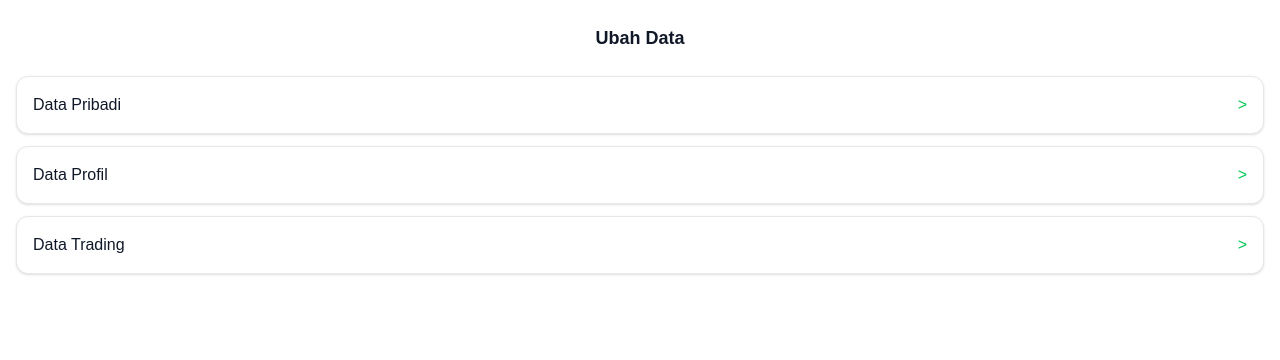
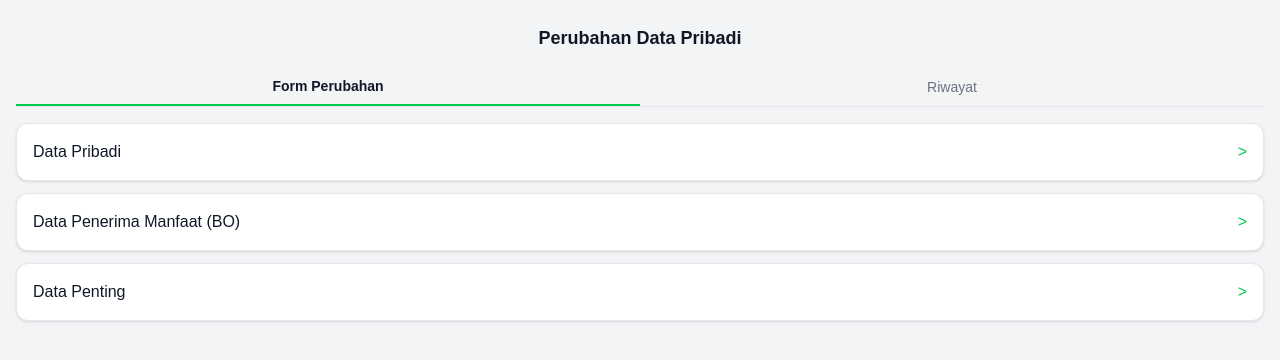
Before and after one commit to 16didiks/update-akun, a Next.js app: page /update-account in a window 1280 px wide. Shown: the top 360 px of the page. Built offline with nearby package versions, Linux system fonts and the light colour scheme.

Commit message:
feat: UI Tab riwayat

```diff
--- a/src/app/update-account/page.tsx
+++ b/src/app/update-account/page.tsx
@@ -1,8 +1,10 @@
 'use client'
 
+import { useState } from 'react'
 import { useRouter, useSearchParams } from 'next/navigation'
 
 export default function UpdateAccountMenuPage() {
+  const [tab, setTab] = useState<'form' | 'history'>('form')
   const router = useRouter()
   const searchParams = useSearchParams()
 
@@ -10,31 +12,67 @@
   const theme = searchParams.get('theme') || 'light'
 
   const menus = [
-    { label: 'Data Pribadi', key: 'personal' },
-    { label: 'Data Profil', key: 'profile' },
-    { label: 'Data Trading', key: 'trading' },
+    { label: 'Data Pribadi', key: 'data-pribadi' },
+    { label: 'Data Penerima Manfaat (BO)', key: 'beneficiary' },
+    { label: 'Data Penting', key: 'important' },
   ]
 
-  const handleClick = (key: string) => {
+  const goTo = (key: string) => {
     router.push(`/update-account/${key}?p1=${p1}&theme=${theme}`)
   }
 
   return (
     <div
       className={`min-h-screen px-4 py-6 ${
-        theme === 'dark' ? 'bg-black text-white' : 'bg-white text-gray-900'
+        theme === 'dark' ? 'bg-black text-white' : 'bg-gray-100 text-gray-900'
       }`}
     >
-      <div className="mb-6 text-center">
-        <h1 className="text-lg font-semibold">Ubah Data</h1>
+      {/* HEADER */}
+      <div className="mb-4 text-center">
+        <h1 className="text-lg font-semibold">Perubahan Data Pribadi</h1>
       </div>
 
+      {/* Tabs */}
+      <div
+        className={`flex mb-4 border-b ${
+          theme === 'dark' ? 'border-gray-700' : 'border-gray-200'
+        }`}
+      >
+        <button
+          onClick={() => setTab('form')}
+          className={`flex-1 py-2 text-sm ${
+            tab === 'form'
+              ? 'border-b-2 border-green-500 font-semibold'
+              : theme === 'dark'
+                ? 'text-gray-400'
+                : 'text-gray-500'
+          }`}
+        >
+          Form Perubahan
+        </button>
+
+        <button
+          onClick={() => setTab('history')}
+          className={`flex-1 py-2 text-sm ${
+            tab === 'history'
+              ? 'border-b-2 border-green-500 font-semibold'
+              : theme === 'dark'
+                ? 'text-gray-400'
+                : 'text-gray-500'
+          }`}
+        >
+          Riwayat
+        </button>
+      </div>
+
+      {/* FORM TAB */}
+      {tab === 'form' && (
         <div className="space-y-3">
           {menus.map((item) => (
             <div
               key={item.key}
-            onClick={() => handleClick(item.key)}
-            className={`flex justify-between items-center rounded-xl p-4 cursor-pointer transition active:scale-[0.98]
+              onClick={() => goTo(item.key)}
+              className={`p-4 rounded-xl flex justify-between items-center cursor-pointer transition active:scale-[0.98]
                 ${
                   theme === 'dark'
                     ? 'bg-[#111] text-white'
@@ -47,6 +85,84 @@
             </div>
           ))}
         </div>
+      )}
+
+      {/* HISTORY TAB */}
+      {tab === 'history' && (
+        <div
+          className={`rounded-xl overflow-hidden ${
+            theme === 'dark'
+              ? 'bg-[#111] text-white'
+              : 'bg-white text-gray-900 border border-gray-200'
+          }`}
+        >
+          {/* HEADER */}
+          <div
+            className={`grid grid-cols-3 px-4 py-3 text-xs font-semibold ${
+              theme === 'dark'
+                ? 'text-gray-400 border-b border-gray-700'
+                : 'text-gray-500 border-b border-gray-200'
+            }`}
+          >
+            <span>Time</span>
+            <span>Perubahan</span>
+            <span className="text-right">Status</span>
+          </div>
+
+          {/* LIST */}
+          <div className="divide-y divide-gray-700">
+            {[
+              {
+                date: '20 Jan 2025',
+                time: '13:42:15',
+                desc: 'Perubahan data berhasil',
+                status: 'Selesai',
+              },
+              {
+                date: '17 Jan 2025',
+                time: '10:15:29',
+                desc: 'Perubahan email masuk',
+                status: 'Dalam Proses',
+              },
+              {
+                date: '16 Jan 2025',
+                time: '13:42:15',
+                desc: 'Perubahan nomor handphone masuk',
+                status: 'Ditolak',
+              },
+            ].map((item, i) => {
+              const statusStyle =
+                item.status === 'Selesai'
+                  ? 'bg-green-500/20 text-green-400'
+                  : item.status === 'Dalam Proses'
+                    ? 'bg-yellow-500/20 text-yellow-400'
+                    : 'bg-red-500/20 text-red-400'
+
+              return (
+                <div key={i} className="grid grid-cols-3 px-4 py-3 text-xs">
+                  {/* TIME */}
+                  <div>
+                    <div>{item.date}</div>
+                    <div className="text-gray-500">{item.time}</div>
+                  </div>
+
+                  {/* DESC */}
+                  <div className="text-green-400">{item.desc}</div>
+
+                  {/* STATUS */}
+                  <div className="flex justify-end items-center">
+                    <span
+                      className={`px-2 py-1 rounded-full text-[10px] font-medium ${statusStyle}`}
+                    >
+                      {item.status}
+                    </span>
+                  </div>
+                </div>
+              )
+            })}
+          </div>
+        </div>
+      )}
     </div>
   )
 }
```
Lines whose indentation alone changed are shown as unchanged.
